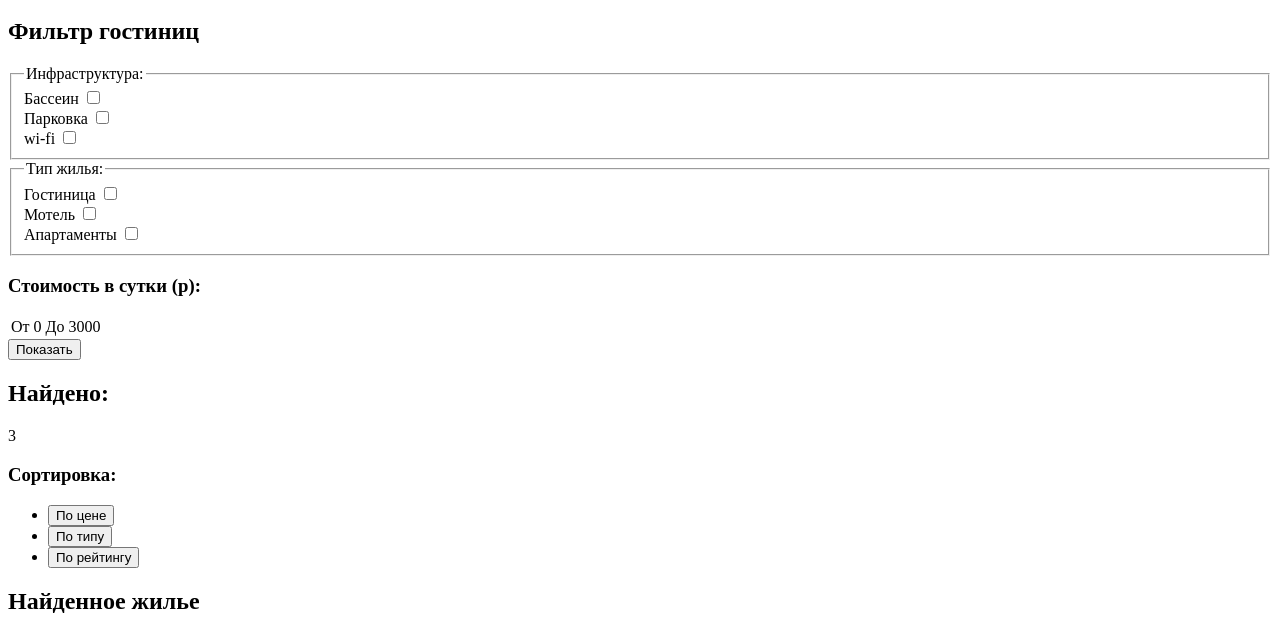
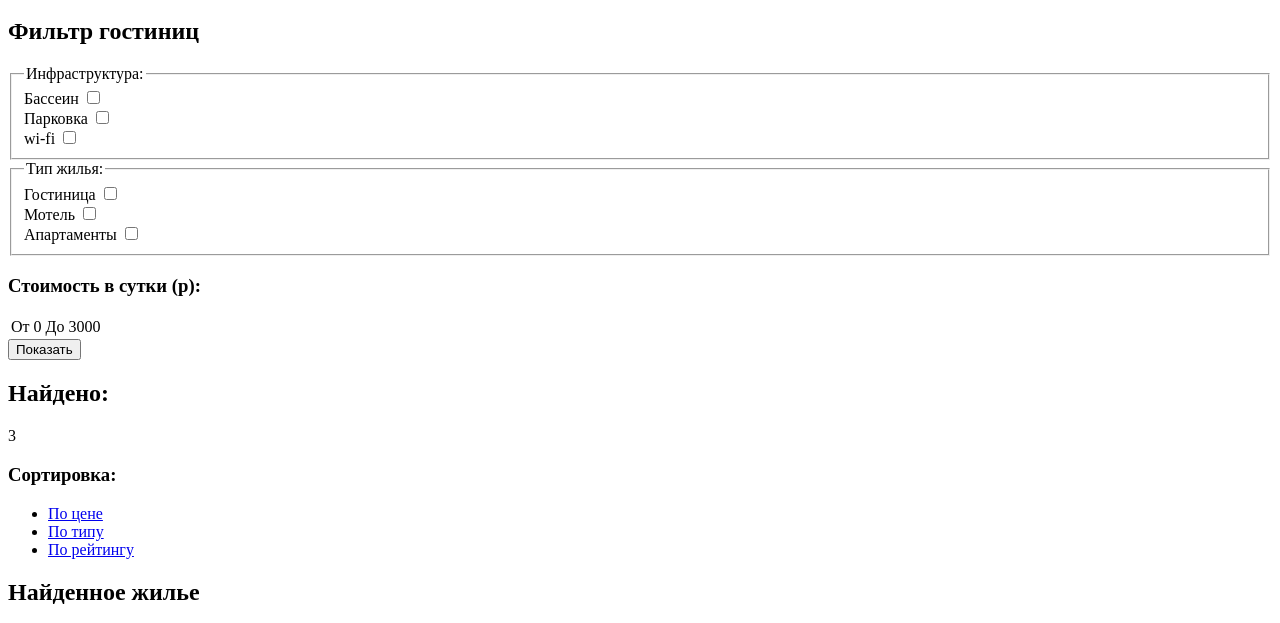
Before and after one commit to inaumovd/685293-sedona, a plain HTML site: page hotels.html in a window 1280 px wide. Shown: the part 172-795 px from the top of the page. Drawn offline with Linux system fonts and the light colour scheme.

Commit message:
Ссылки вместо кнопок в сортировке

```diff
--- a/hotels.html
+++ b/hotels.html
@@ -79,13 +79,13 @@
 			<h3>Сортировка:</h3>
 			<ul class="sorting-list">
 				<li>
-					<button class="button sorting-list-btn" type="button">По цене</button>
+					<a href="#" class="sorting-list-btn">По цене</a>
 				</li>
 				<li>
-					<button class="button sorting-list-btn" type="button">По типу</button>
+					<a href="#" class="sorting-list-btn">По типу</a>
 				</li>
 				<li>
-					<button class="button sorting-list-btn" type="button">По рейтингу</button>
+					<a href="#" class="sorting-list-btn">По рейтингу</a>
 				</li>
 			</ul>
 		</div>
```
